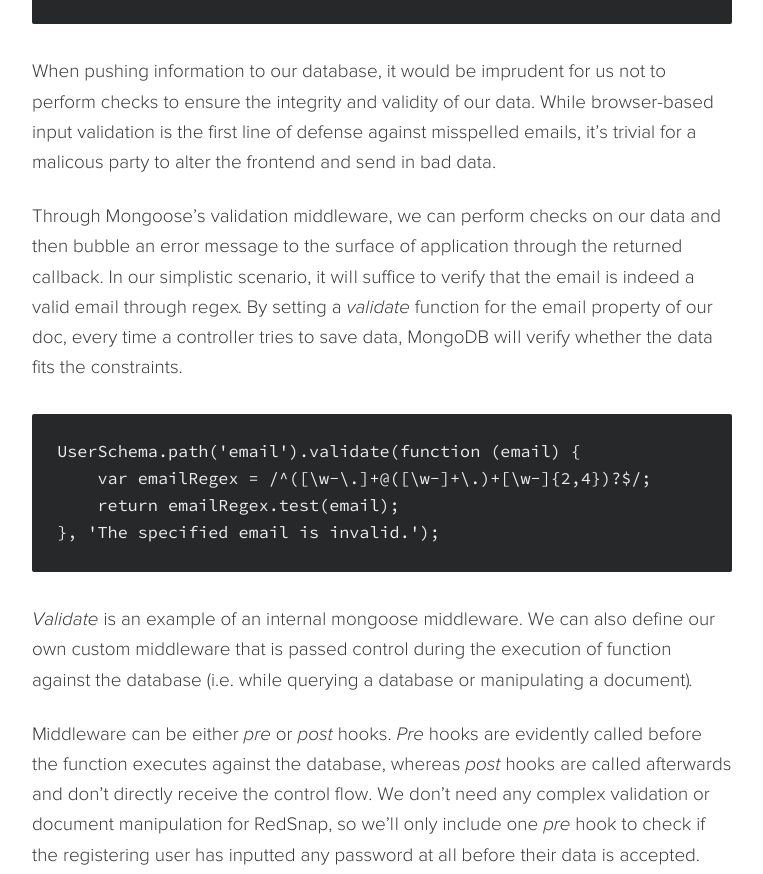
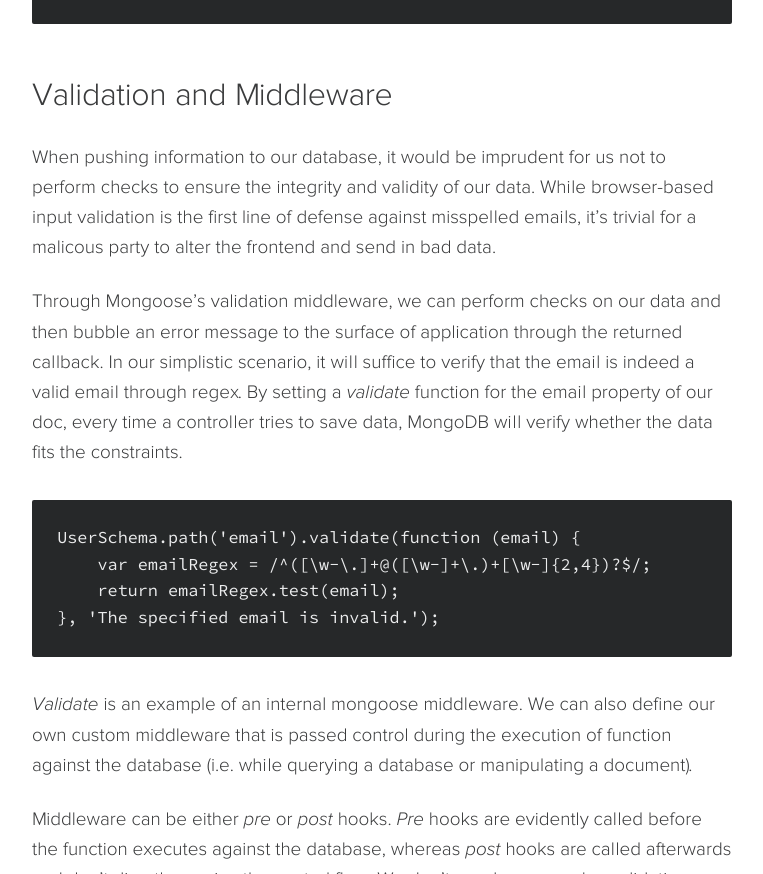
Before and after one commit to gaessaki/RedSnap, a plain HTML site: page compose2.html in a window 1280 px wide. Shown: the part 6024-6898 px from the top of the page, without its empty margins (258-1021 px from the left). Drawn offline with Linux system fonts and the light colour scheme; a script that the page names is missing.

Commit message:
Update compose2.html

```diff
--- a/compose2.html
+++ b/compose2.html
@@ -781,7 +781,7 @@ var UserSchema = new Schema({
 		//and resulting base64 string can be stored as or compared to hashedPassword
     }
 };
-</code></pre></div><p>When pushing information to our database, it would be imprudent for us not to perform checks to ensure the integrity and validity of our data. While browser-based input validation is the first line of defense against misspelled emails, it’s trivial for a malicous party to alter the frontend and send in bad data.</p><p>Through Mongoose’s validation middleware, we can perform checks on our data and then bubble an error message to the surface of application through the returned callback. In our simplistic scenario, it will suffice to verify that the email is indeed a valid email through regex. By setting a <em>validate</em> function for the email property of our doc, every time a controller tries to save data, MongoDB will verify whether the data fits the constraints.</p><div class="pre-wrapper"><pre><code>UserSchema.path('email').validate(function (email) {
+</code></pre></div><h2>Validation and Middleware</h2><p>When pushing information to our database, it would be imprudent for us not to perform checks to ensure the integrity and validity of our data. While browser-based input validation is the first line of defense against misspelled emails, it’s trivial for a malicous party to alter the frontend and send in bad data.</p><p>Through Mongoose’s validation middleware, we can perform checks on our data and then bubble an error message to the surface of application through the returned callback. In our simplistic scenario, it will suffice to verify that the email is indeed a valid email through regex. By setting a <em>validate</em> function for the email property of our doc, every time a controller tries to save data, MongoDB will verify whether the data fits the constraints.</p><div class="pre-wrapper"><pre><code>UserSchema.path('email').validate(function (email) {
     var emailRegex = /^([\w-\.]+@([\w-]+\.)+[\w-]{2,4})?$/;
     return emailRegex.test(email);
 }, 'The specified email is invalid.');</code></pre></div><p><em>Validate</em> is an example of an internal mongoose middleware. We can also define our own custom middleware that is passed control during the execution of function against the database (i.e. while querying a database or manipulating a document).</p><p>Middleware can be either <em>pre</em> or <em>post</em> hooks. <em>Pre</em> hooks are evidently called before the function executes against the database, whereas <em>post</em> hooks are called afterwards and don’t directly receive the control flow. We don’t need any complex validation or document manipulation for RedSnap, so we’ll only include one <em>pre</em> hook to check if the registering user has inputted any password at all before their data is accepted.<div class="pre-wrapper"><pre><code>var validatePresenceOf = function (value) {
```
